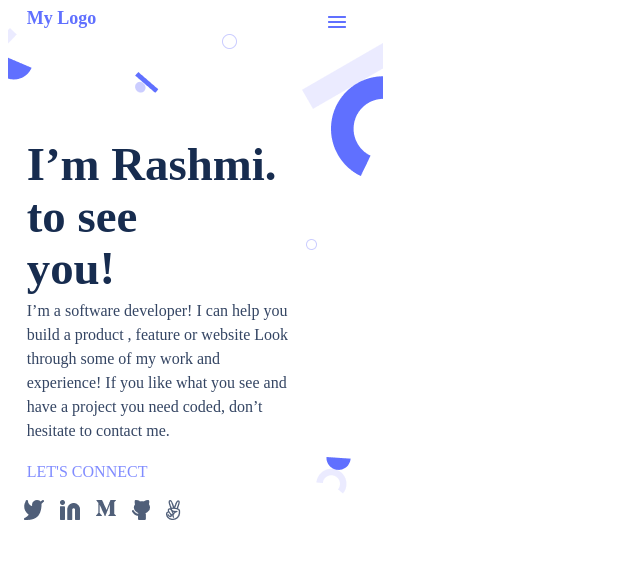
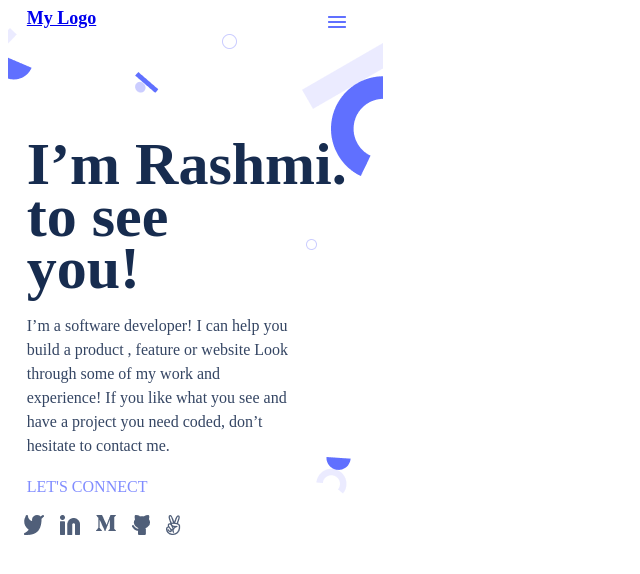
Before and after one commit to siriwardhanage/My-first-portfolio-, a website: page index.html in a window 1280 px wide. Shown: the top 574 px of the page, without its empty margins (0-640 px from the left). Drawn offline with Linux system fonts and the light colour scheme.

Commit message:
fix the header

```diff
--- a/index.html
+++ b/index.html
@@ -8,19 +8,17 @@
     <link rel="stylesheet" href="style.css">
 </head>
 <body>
-    <section class="header">
     <header>
+        <div class="logo">
+            <a href="index.html">
+                    <p>My Logo</p>
+            </a>
+        </div>
         <nav class="MenuBar">
-            <div class="logoPlace">
-                <a href="index.html" class="logo">
-                        <p>My Logo</p>
-                </a>
-            </div>
             <div class="menu">
                 <img src="img/Union.png">
             </div>
         </nav>
-    </header>
         <div class="intro">
             <section class="welcome">
                 <h1>I’m Rashmi.<br> to see<br> you!</h1>
@@ -47,6 +45,6 @@
                 </ul>
             </div>
         </div>
-    </section>
+    </header>
 </body>
 </html>
--- a/style.css
+++ b/style.css
@@ -11,7 +11,7 @@ body {
 
 /* for header section */
 
-.header {
+header {
   position: absolute;
   width: 375px;
   height: 718px;
@@ -77,7 +77,7 @@ body {
   color: #344563;
 
   display: flex;
-  padding-top: 2%;
+  padding-top: 6%;
   align-items: center;
   margin-left: 5%;
 
```
